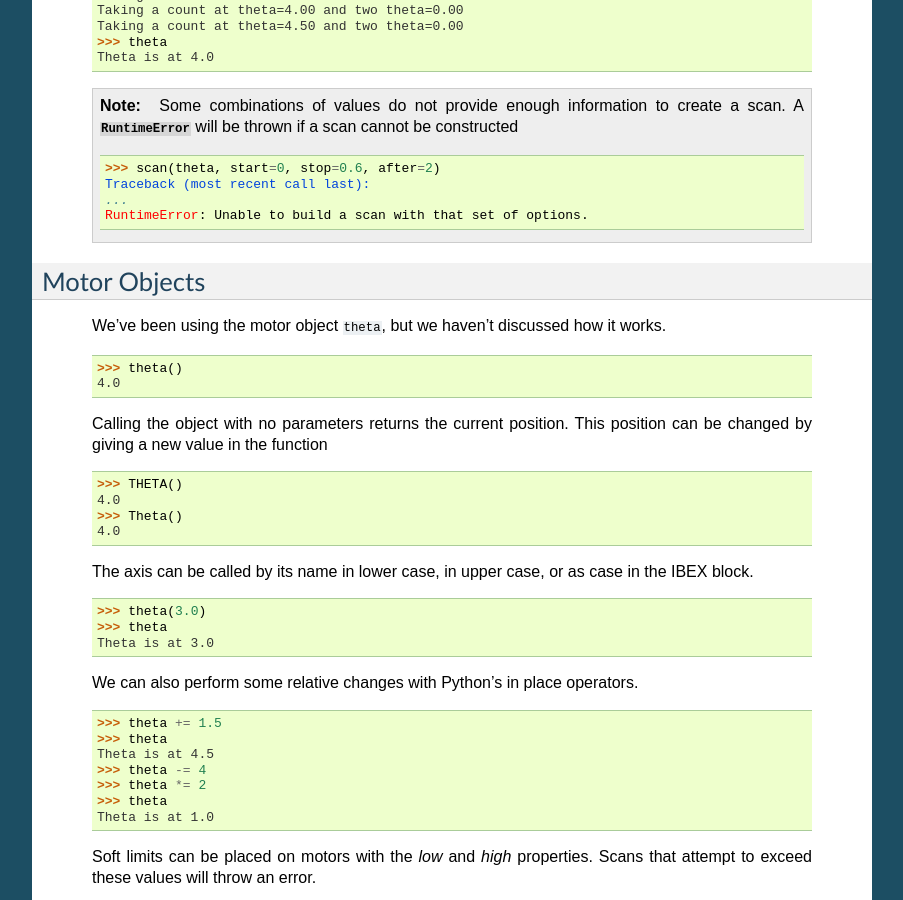
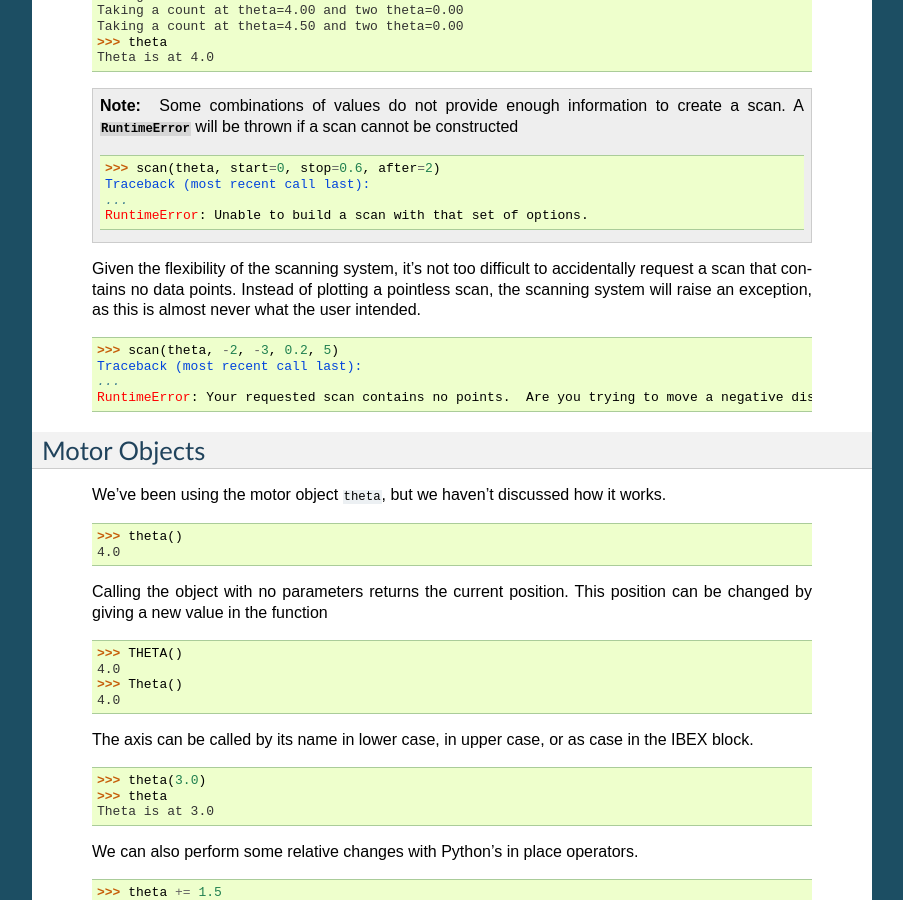
Before and after one commit to ISISNeutronMuon/InstrumentScripts, a Sphinx documentation site: the page built from doc/source/scans/tutorial.rst, in a window 1280 px wide and 900 px high, scrolled down 2527 px. Shown: the whole window, without its empty margins (198-1101 px from the left). Built offline with Sphinx 7.4.7, drawn with Linux system fonts in a browser that asks for light colours.

Commit message:
Prevent pointless plots

```diff
--- a/doc/source/scans/tutorial.rst
+++ b/doc/source/scans/tutorial.rst
@@ -152,6 +152,16 @@ Plot Motor Scan
 	    Traceback (most recent call last):
 	    ...
 	    RuntimeError: Unable to build a scan with that set of options.
+
+  Given the flexibility of the scanning system, it's not too difficult
+  to accidentally request a scan that contains no data points.
+  Instead of plotting a pointless scan, the scanning system will raise
+  an exception, as this is almost never what the user intended.
+
+  >>> scan(theta, -2, -3, 0.2, 5)
+  Traceback (most recent call last):
+  ...
+  RuntimeError: Your requested scan contains no points.  Are you trying to move a negative distance with positive steps?
 
 Motor Objects
 -------------
```
Also changed, not shown: 2 other files.
